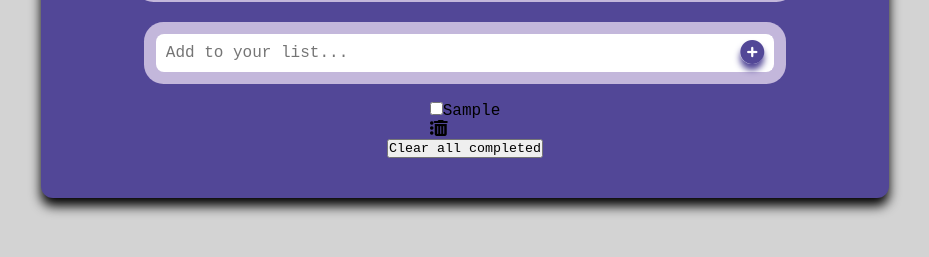
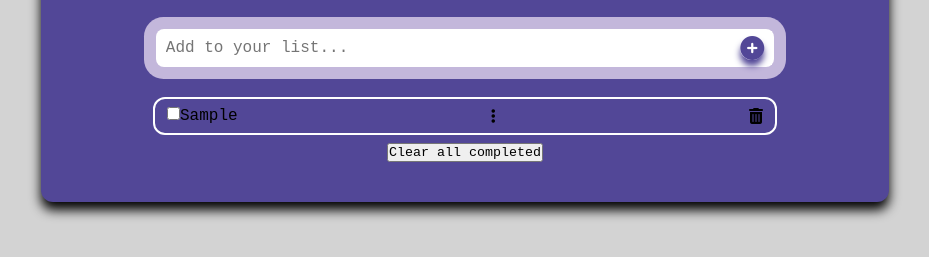
Before and after one commit to Mujeeb4582/To-Do-List-App, a website built with webpack: page src/index.html in a window 1280 px wide. Both pictures are taken after typing "Sample" into the empty fields and a click on the button 927 px from the left and 428 px from the top of the page. Shown: the part 357-614 px from the top of the page, without its empty margins (175-1104 px from the left). Built offline with nearby package versions, Linux system fonts and the light colour scheme.

Commit message:
Add the styling to li tag

```diff
--- a/src/style.css
+++ b/src/style.css
@@ -24,7 +24,6 @@ body {
   padding: 40px;
   border-radius: 12px;
 }
-
 
 header {
   width: 80%;
@@ -106,3 +105,14 @@ main .toDoList {
   justify-content: center;
   align-items: center;
 }
+
+main .toDoList li {
+  width: 97%;
+  display: flex;
+  justify-content: space-between;
+  align-items: center;
+  border: 2px solid #fff;
+  border-radius: 12px;
+  margin-bottom: 8px;
+  padding: 8px 12px;
+}
```
